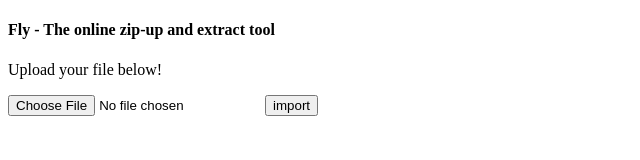
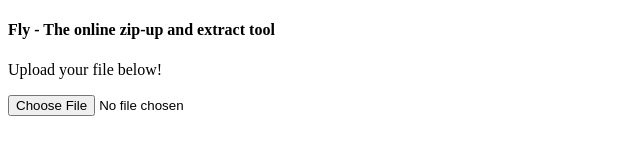
Before and after one commit to AidanShirey/fly, a plain HTML site: page index.html in a window 1280 px wide. Shown: the whole page, without its empty margins (0-640 px from the left). Drawn offline with Linux system fonts and the light colour scheme.

Commit message:
Update index.html

```diff
--- a/index.html
+++ b/index.html
@@ -8,14 +8,16 @@
 
 	<input type="file" id="myFile">
 
+	<!--
+
 	<button type="button" onClick="getfilepath()">import</button>
 
+	-->
 	<p id="pathoutput"></p>
 
 	</body>
 
 	<script>
-		function getfilepath(){
 			var filepath = document.getElementById("myFile").addEventListener('change', function() {
 
             var fr = new FileReader();
@@ -26,6 +28,5 @@
 
             fr.readAsText(this.files[0]);
         })
-		}
 	</script>
 </html>
```
